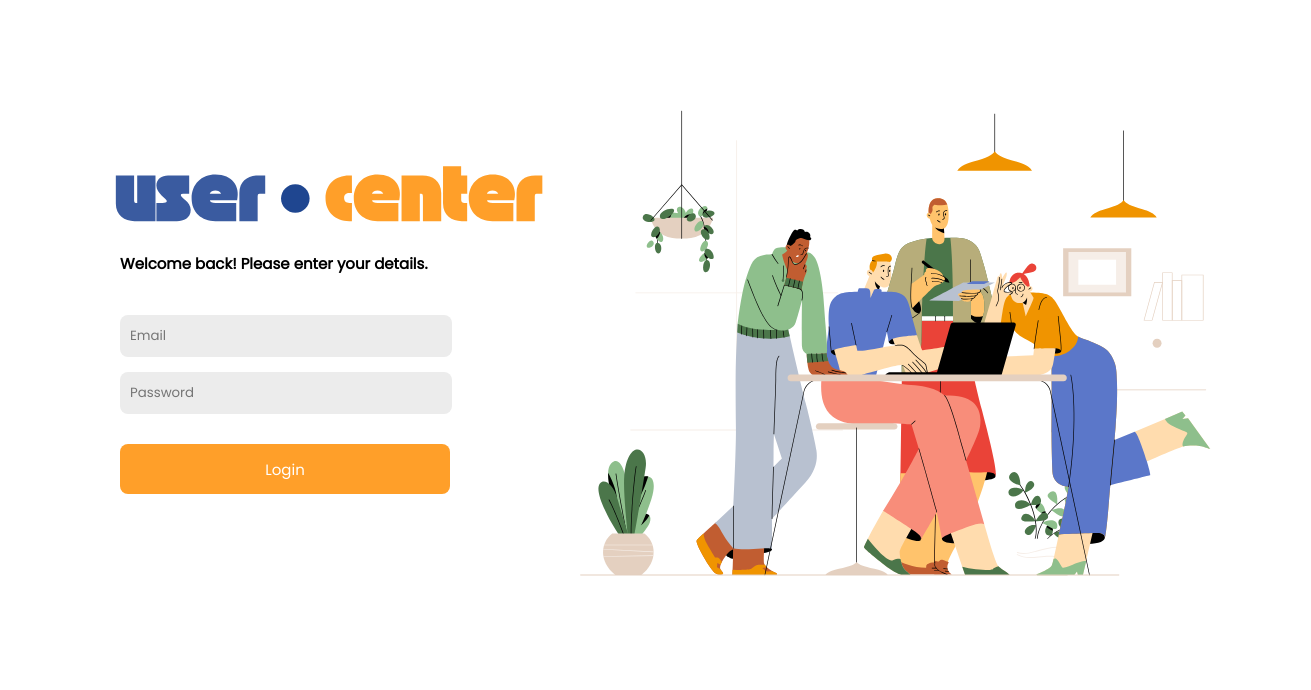
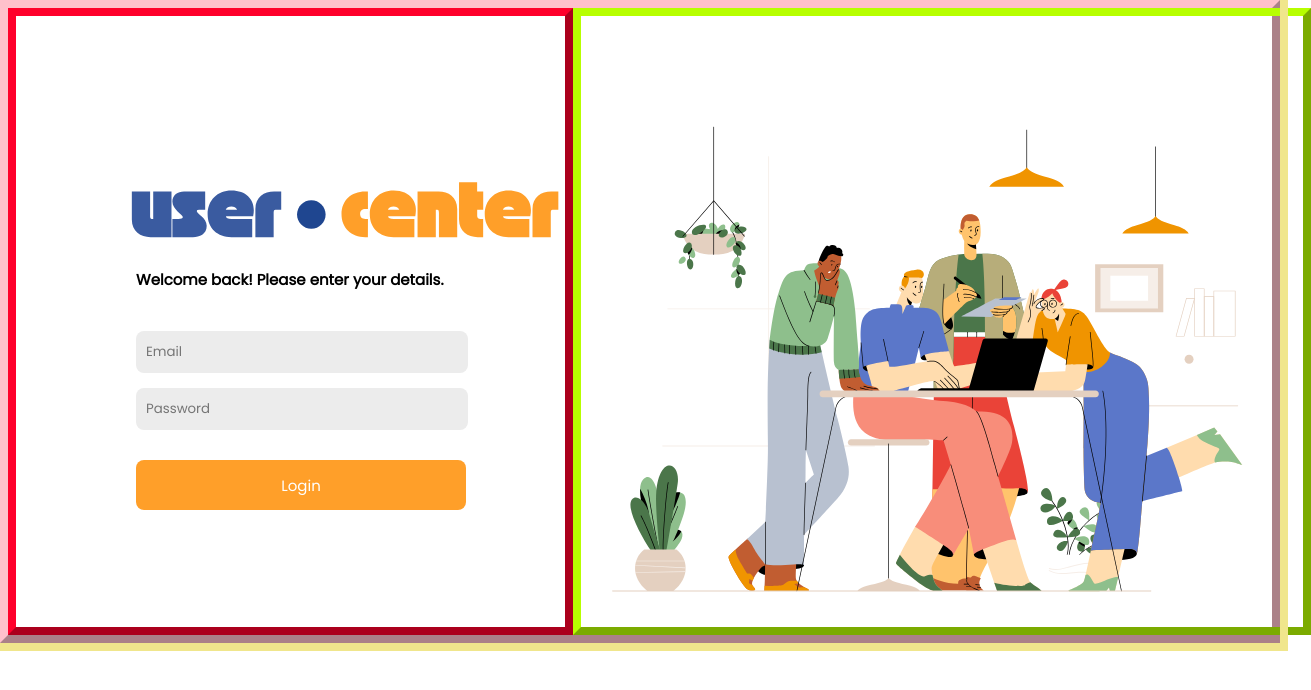
Before and after one commit to asheyacasey/team-project-tdd, a React (Create React App) app: page / in a window 1280 px wide. Shown: the top 690 px of the page, 1311 px wide, since content can reach past the window. Built offline with nearby package versions, Linux system fonts and the light colour scheme.

Commit message:
edited Login Screen UI

```diff
--- a/src/Login.css
+++ b/src/Login.css
@@ -10,21 +10,6 @@
   margin-left: 120px;
   color: white;
 
-}
-
-.flex-parent-element {
-    display: flex;
-    width: 100%;
-  }
-
-  .flex-child-element {
-    flex: 1;
-  border: 2px solid blueviolet;
-  margin: 10px;
-  }
-
-  .flex-child-element:first-child {
-    margin-right: 0px;
 }
 
 .input {
@@ -70,3 +55,21 @@ h2 {
 color: red;
 font-size: 12px;
 }
+
+.grid-container {
+  display: grid;
+  grid-template-columns: 1fr 1fr;
+
+  border: 0.5rem outset pink;
+  outline: 0.5rem solid khaki;
+}
+
+.grid-child-left {
+  border: 0.5rem outset rgb(255, 0, 43);
+
+}
+
+.grid-child-right {
+  border: 0.5rem outset rgb(183, 255, 0);
+
+}
--- a/src/Login.js
+++ b/src/Login.js
@@ -72,7 +72,8 @@ const Login = () => {
     return !showDashboard ? (
         <>
         <link href="https://fonts.googleapis.com/css2?family=Poppins:wght@200;400&display=swap" rel="stylesheet"></link>
-         <div class="flex-parent-element"><div class="flex-child-element-left">
+        <div class="grid-container">
+        <div class="grid-child-left">
 
          <div className="mylogo"> <img src={mylogo} className="App-logo"/></div>
             <h2>Welcome back! Please enter your details.</h2>
@@ -104,7 +105,7 @@ const Login = () => {
             <br />
             <h2  className="warning" data-testid="result-gross-pay">{result}</h2>
             </div>
-            <div class="flex-child-element-left"><div className="image"> <img src={image}/></div></div>
+            <div class="grid-child-right"><div className="image"> <img src={image}/></div></div>
 
         </div>
 
```
Lines whose indentation alone changed are shown as unchanged.
